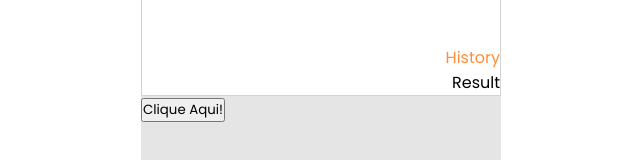
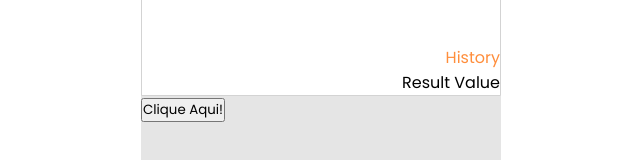
Before and after one commit to valdir-ti/react-calculator, a React (Create React App) app: page / in a window 1280 px wide. Shown: the part 228-388 px from the top of the page, without its empty margins (319-959 px from the left). Built offline with nearby package versions, Linux system fonts and the light colour scheme.

Commit message:
feat: create a value component

```diff
--- a/src/components/Result/index.tsx
+++ b/src/components/Result/index.tsx
@@ -1,10 +1,11 @@
 import React from 'react'
 import { History } from '../History'
-import {Container} from './styles'
+import { Value } from '../Value'
+import { Container } from './styles'
 
 export function Result () {
     return <Container>
         <History />
-        <p>Result</p>
+        <Value />
     </Container>
 }
--- /dev/null
+++ b/src/components/Value/index.tsx
@@ -0,0 +1,5 @@
+import React from 'react'
+
+export function Value() {
+    return <p>Result Value</p>
+}
```
